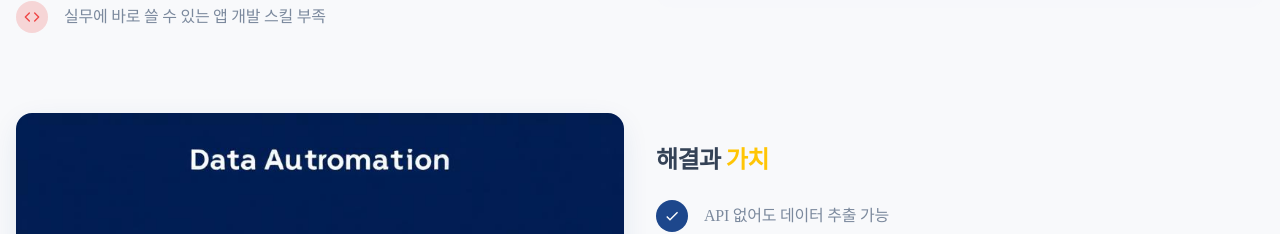
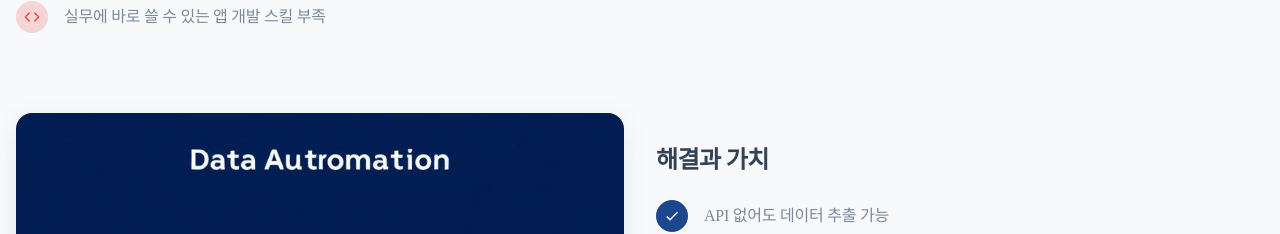
Before and after one commit to nestezup/gemini-dev-journey, a React (Vite) app: page / in a window 1280 px wide. Shown: the part 1848-2082 px from the top of the page. Built offline with nearby package versions, Linux system fonts and the light colour scheme; the HTML template or start-up script is replaced by a standard one.

Commit message:
Remove accent color

```diff
--- a/src/components/SolutionSection.tsx
+++ b/src/components/SolutionSection.tsx
@@ -22,7 +22,7 @@ const SolutionSection = () => {
 
         <div className="space-y-6">
           <h3 className="text-2xl font-black text-foreground mb-6 tracking-tight">
-            해결과 <span className="text-pointer">가치</span>
+            해결과 가치
           </h3>
           {solutions.map((solution, index) => (
             <div key={index} className="flex items-center gap-4">
```
